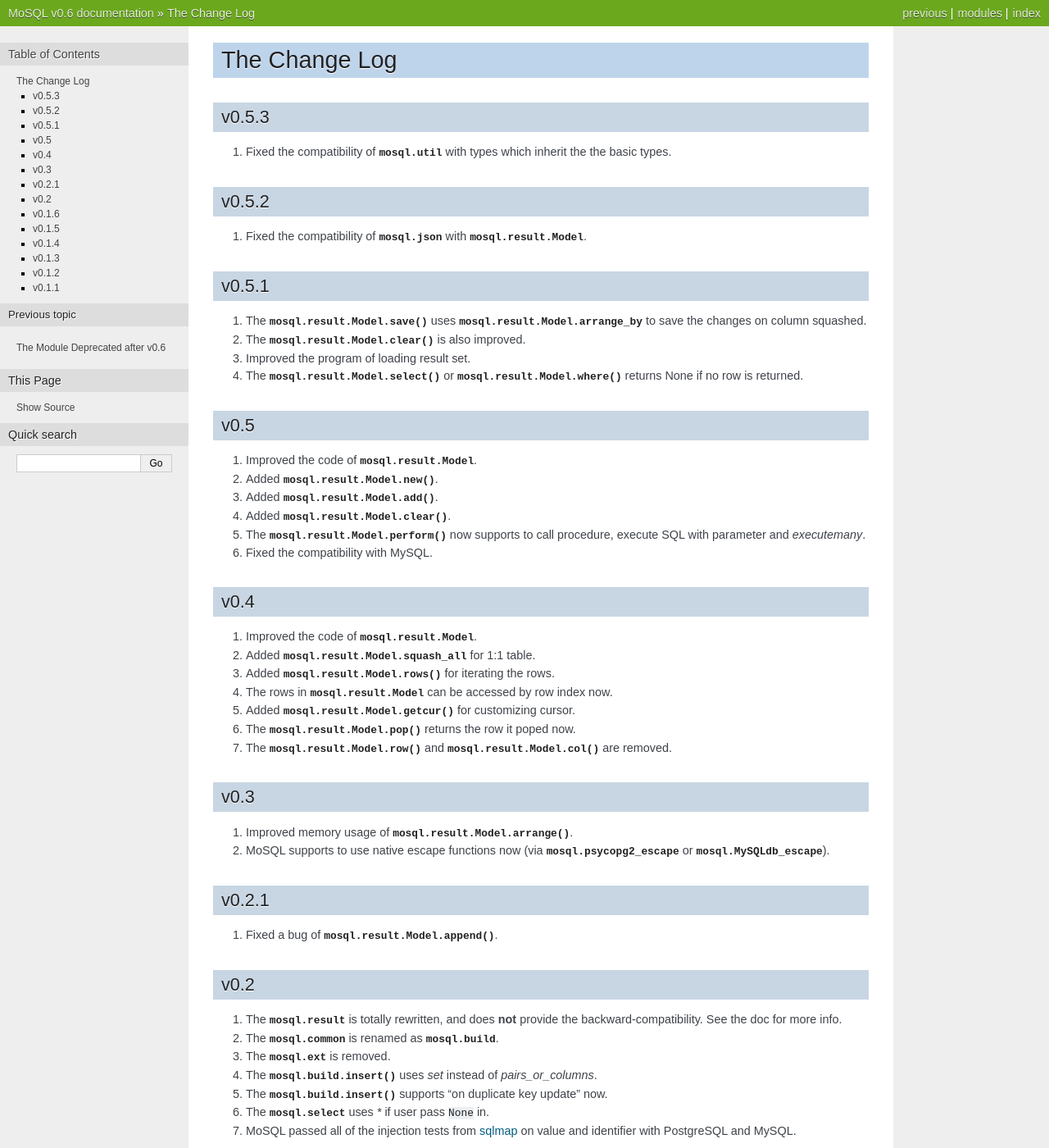
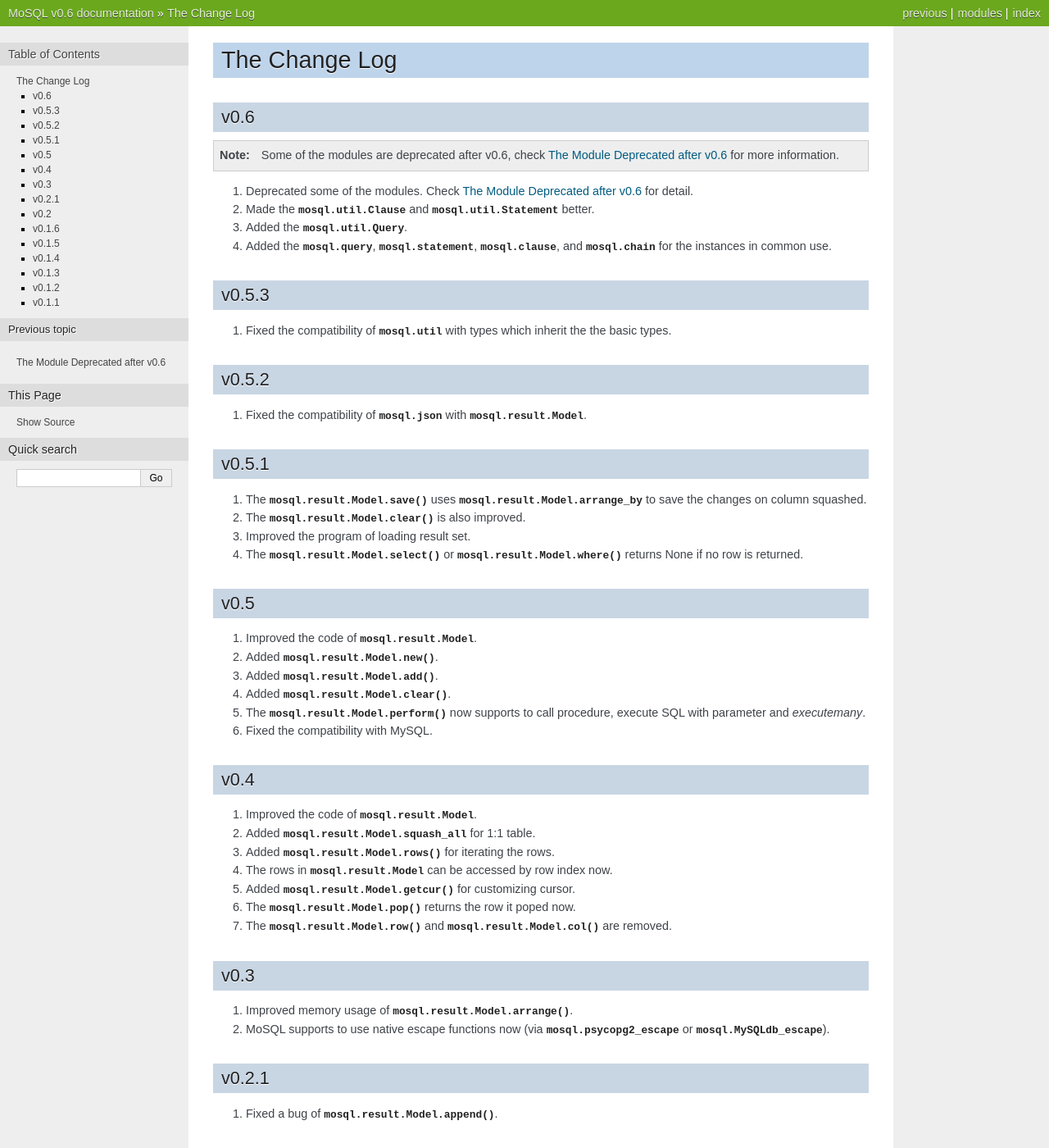
Before and after one commit to moskytw/mosql, a Sphinx documentation site: the page built from docs/changes.rst, in a window 1280 px wide and 1400 px high. Shown: the whole window at 82% size. Built offline with Sphinx 7.4.7, drawn with Linux system fonts in a browser that asks for light colours; some of the changed text lies outside the part shown.

Commit message:
updated the changes for 0.6

```diff
--- a/docs/changes.rst
+++ b/docs/changes.rst
@@ -1,5 +1,18 @@
 The Change Log
 ==============
+
+v0.6
+----
+
+.. note::
+    Some of the modules are deprecated after v0.6, check :doc:`/deprecated` for
+    more information.
+
+1. Deprecated some of the modules. Check :doc:`/deprecated` for detail.
+2. Made the :class:`mosql.util.Clause` and :class:`mosql.util.Statement` better.
+3. Added the :class:`mosql.util.Query`.
+4. Added the :mod:`mosql.query`, :mod:`mosql.statement`, :mod:`mosql.clause`,
+   and :mod:`mosql.chain` for the instances in common use.
 
 v0.5.3
 ------
@@ -59,6 +72,10 @@
 v0.2
 ----
 
+.. note::
+    The versions after v0.2 are a new branch and it does **not** provide
+    backward-compatibility for v0.1.x.
+
 1. The :mod:`mosql.result` is totally rewritten, and does **not** provide the
    backward-compatibility. See the doc for more info.
 2. The :mod:`mosql.common` is renamed as :mod:`mosql.build`.
```
Also changed, not shown: other parts of docs/changes.rst (+0 -3 lines).
